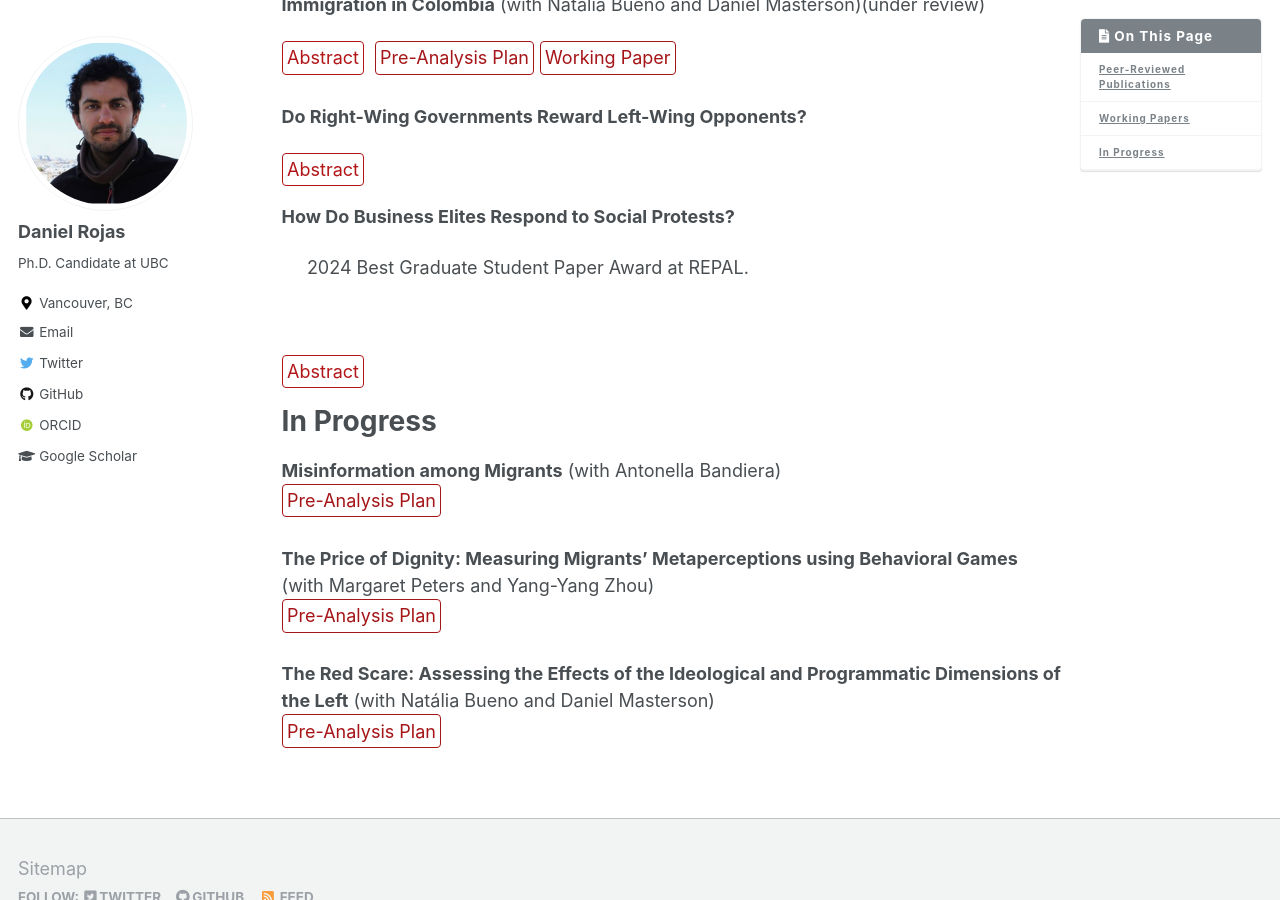
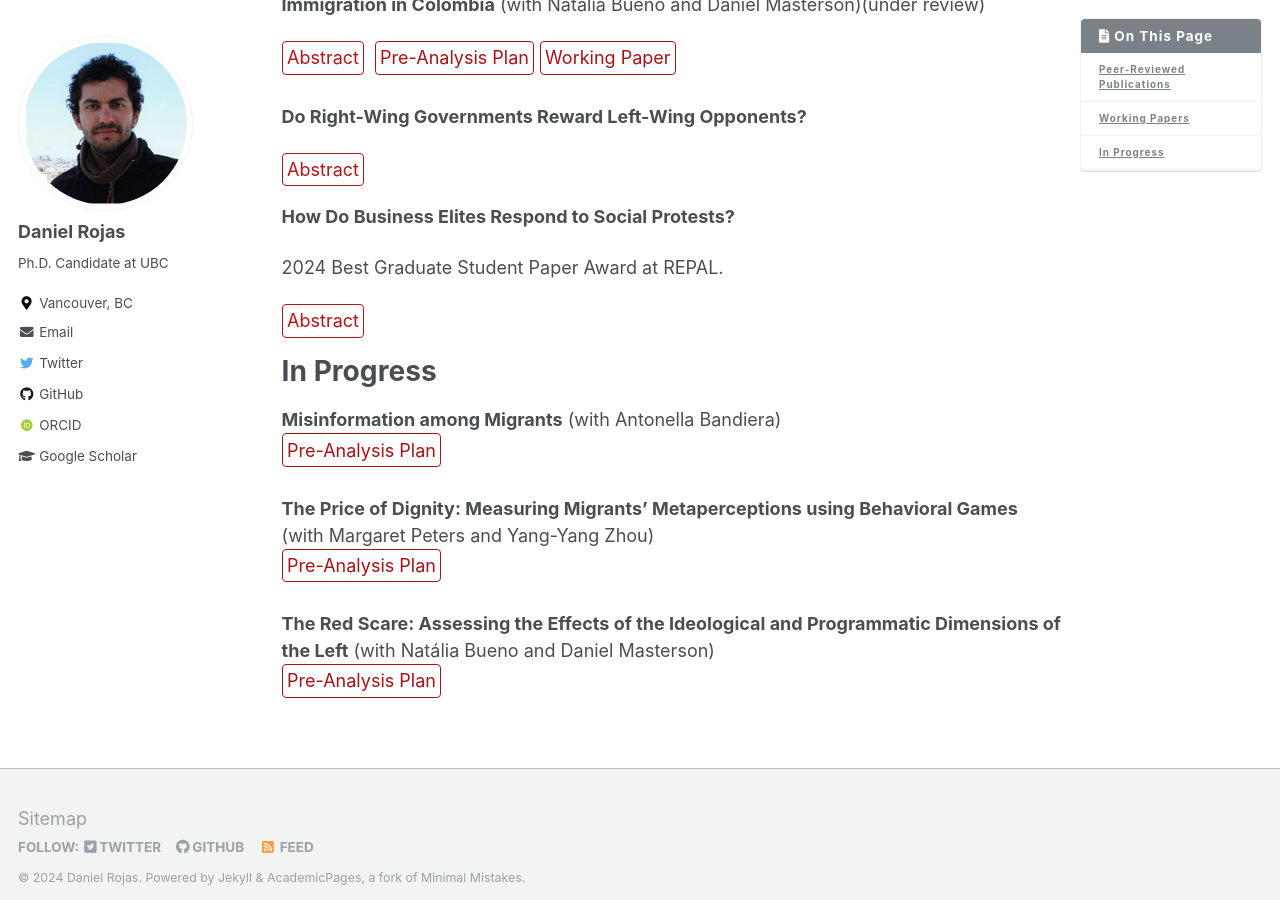
Before and after one commit to danielrojaslozano/danielrojaslozano.github.io, a Jekyll site: the page built from _pages/research.md, in a window 1280 px wide and 900 px high, scrolled down 553 px. Built offline with Jekyll 4.4.1, drawn with Linux system fonts in a browser that asks for light colours; some web fonts are replaced.

```diff
--- a/_pages/research.md
+++ b/_pages/research.md
@@ -77,7 +77,8 @@ details > p {
 </details> &nbsp;
 
 **How Do Business Elites Respond to Social Protests?**
-<p>&nbsp;&nbsp;&nbsp;&nbsp; 2024 Best Graduate Student Paper Award at REPAL.</p>
+
+2024 Best Graduate Student Paper Award at REPAL.
 <br />
 <details><summary>Abstract</summary><p> The political economy states instability and uncertainty negatively affect employment and investment. While violent protests create economic uncertainty and political instability, we know little about how economic elites respond to such events—most existing scholarship focuses on the impact of protests on political elites and public opinion. I argue that economically driven violent protests signal diminished state capacity and increased economic hardship. Violence creates fear and costs to elites, who lean on the signaling effect of protesters’ extreme behavior, coordinate their response through business associations, and decide to concede by creating jobs because they fear further unrest and future changes in the distribution of political power. I test this theory in Colombia and find that labor demand increases in municipalities exposed to violent protests, not among those exposed to nonviolent ones. Qualitative research validates the theorized mechanism. Results suggest that economic elites are responsive to redistributive demands expressed through extra-electoral means.</p>
 </details> &nbsp;
```
